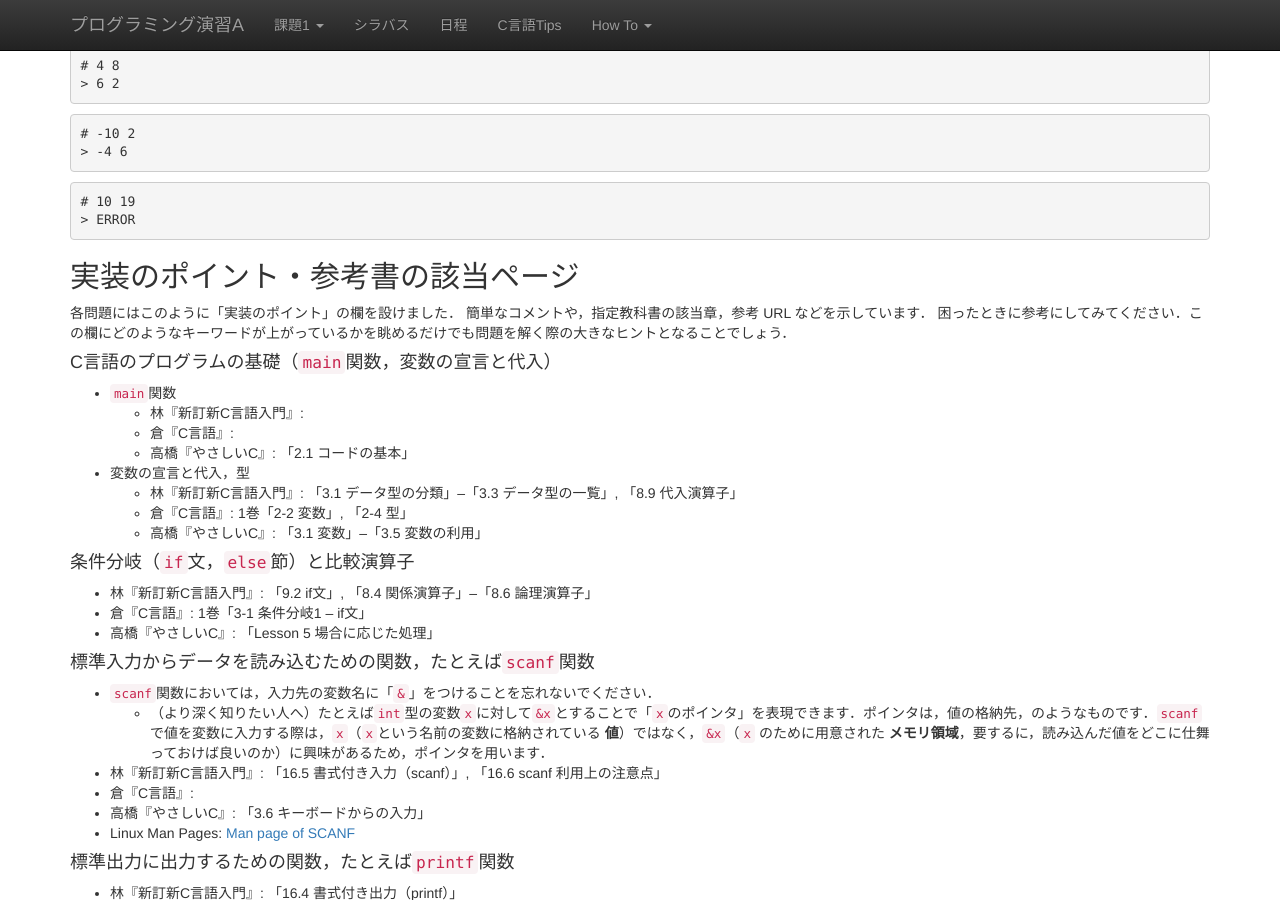
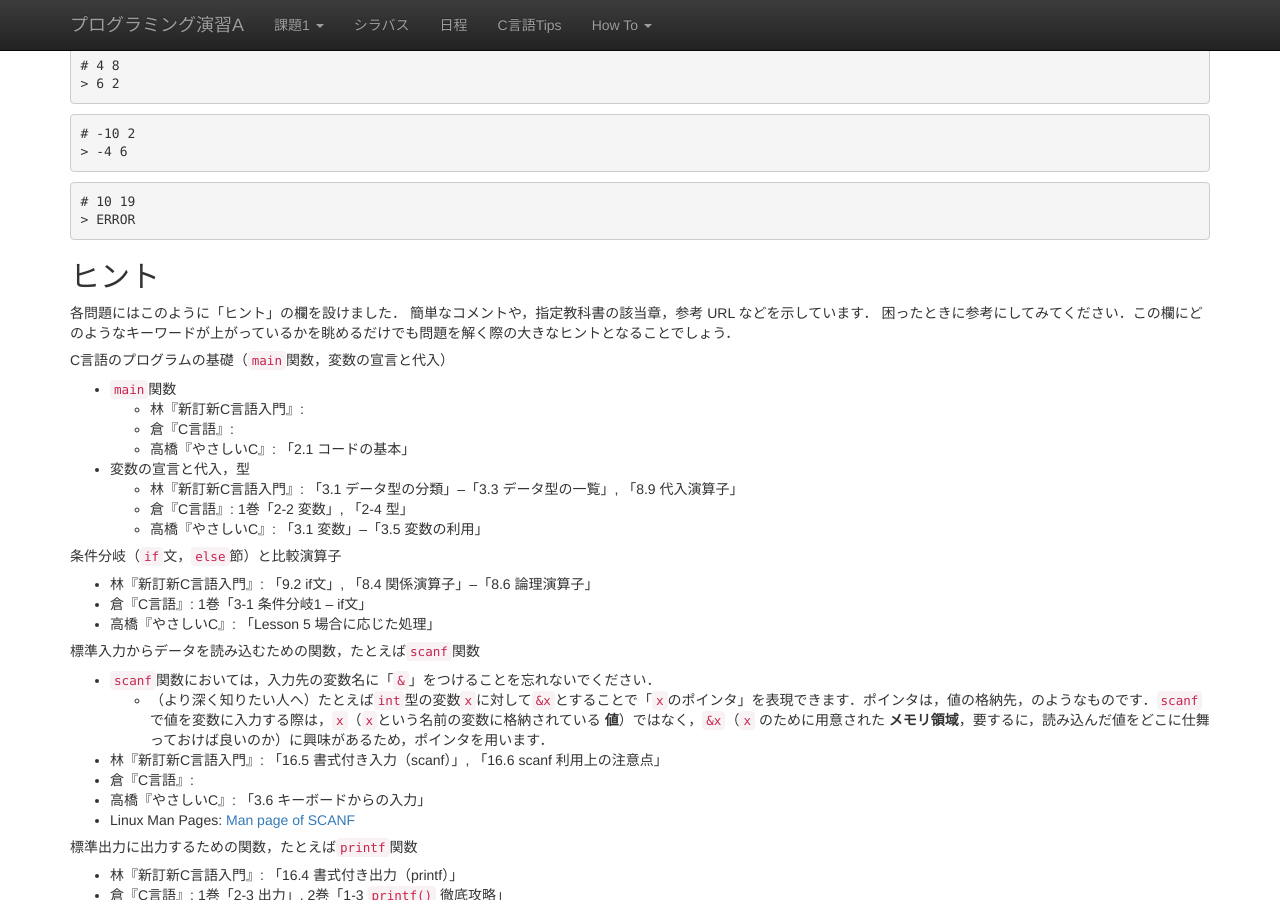
Before and after one commit to ecei-tohoku/ppa-public, a Jekyll site: the page built from kadai1/p11.md, in a window 1280 px wide and 900 px high, scrolled down 560 px. Built offline with Jekyll 4.4.1, drawn with Linux system fonts in a browser that asks for light colours; nearby versions of some CDN libraries; formulas are drawn with MathJax 3.

Commit message:
modify: 「実装のポイント」->「ヒント」

````diff
--- a/kadai1/p11.md
+++ b/kadai1/p11.md
@@ -39,12 +39,12 @@ title: 1-1. 和差算
 > ERROR
 ```
 
-## 実装のポイント・参考書の該当ページ
-各問題にはこのように「実装のポイント」の欄を設けました．
+## ヒント
+各問題にはこのように「ヒント」の欄を設けました．
 簡単なコメントや，指定教科書の該当章，参考 URL などを示しています．
 困ったときに参考にしてみてください．この欄にどのようなキーワードが上がっているかを眺めるだけでも問題を解く際の大きなヒントとなることでしょう．
 
-#### C言語のプログラムの基礎（`main`関数，変数の宣言と代入）
+##### C言語のプログラムの基礎（`main`関数，変数の宣言と代入）
 - `main`関数
     - 林『新訂新C言語入門』:
     - 倉『C言語』:
@@ -54,12 +54,12 @@ title: 1-1. 和差算
     - 倉『C言語』: 1巻「2-2 変数」, 「2-4 型」
     - 高橋『やさしいC』: 「3.1 変数」--「3.5 変数の利用」
 
-#### 条件分岐（`if`文，`else`節）と比較演算子
+##### 条件分岐（`if`文，`else`節）と比較演算子
 - 林『新訂新C言語入門』: 「9.2 if文」, 「8.4 関係演算子」--「8.6 論理演算子」
 - 倉『C言語』: 1巻「3-1 条件分岐1 -- if文」
 - 高橋『やさしいC』: 「Lesson 5 場合に応じた処理」
 
-#### 標準入力からデータを読み込むための関数，たとえば`scanf`関数
+##### 標準入力からデータを読み込むための関数，たとえば`scanf`関数
 - `scanf`関数においては，入力先の変数名に「`&`」をつけることを忘れないでください．
     - （より深く知りたい人へ）たとえば`int`型の変数`x`に対して`&x`とすることで「`x`のポインタ」を表現できます．ポインタは，値の格納先，のようなものです．`scanf`で値を変数に入力する際は，`x`（`x`という名前の変数に格納されている **値**）ではなく，`&x`（`x` のために用意された **メモリ領域**，要するに，読み込んだ値をどこに仕舞っておけば良いのか）に興味があるため，ポインタを用います．
 - 林『新訂新C言語入門』: 「16.5 書式付き入力（scanf）」, 「16.6 scanf 利用上の注意点」
@@ -67,12 +67,12 @@ title: 1-1. 和差算
 - 高橋『やさしいC』: 「3.6 キーボードからの入力」
 - Linux Man Pages: [Man page of SCANF](https://linuxjm.osdn.jp/html/LDP_man-pages/man3/scanf.3.html)
 
-#### 標準出力に出力するための関数，たとえば`printf`関数
+##### 標準出力に出力するための関数，たとえば`printf`関数
 - 林『新訂新C言語入門』: 「16.4 書式付き出力（printf）」
 - 倉『C言語』: 1巻「2-3 出力」, 2巻「1-3 `printf()` 徹底攻略」
 - 高橋『やさしいC』: 「2.2 画面への出力」, 「12.1 入出力の基本」
 
-#### 剰余算の演算子`%`
+##### 剰余算の演算子`%`
 - 林『新訂新C言語入門』: 「8.3 算術演算子」
 - 倉『C言語』: 1巻「2-5 演算子」
 - 高橋『やさしいC』: 「4.2 演算子の種類」
````
